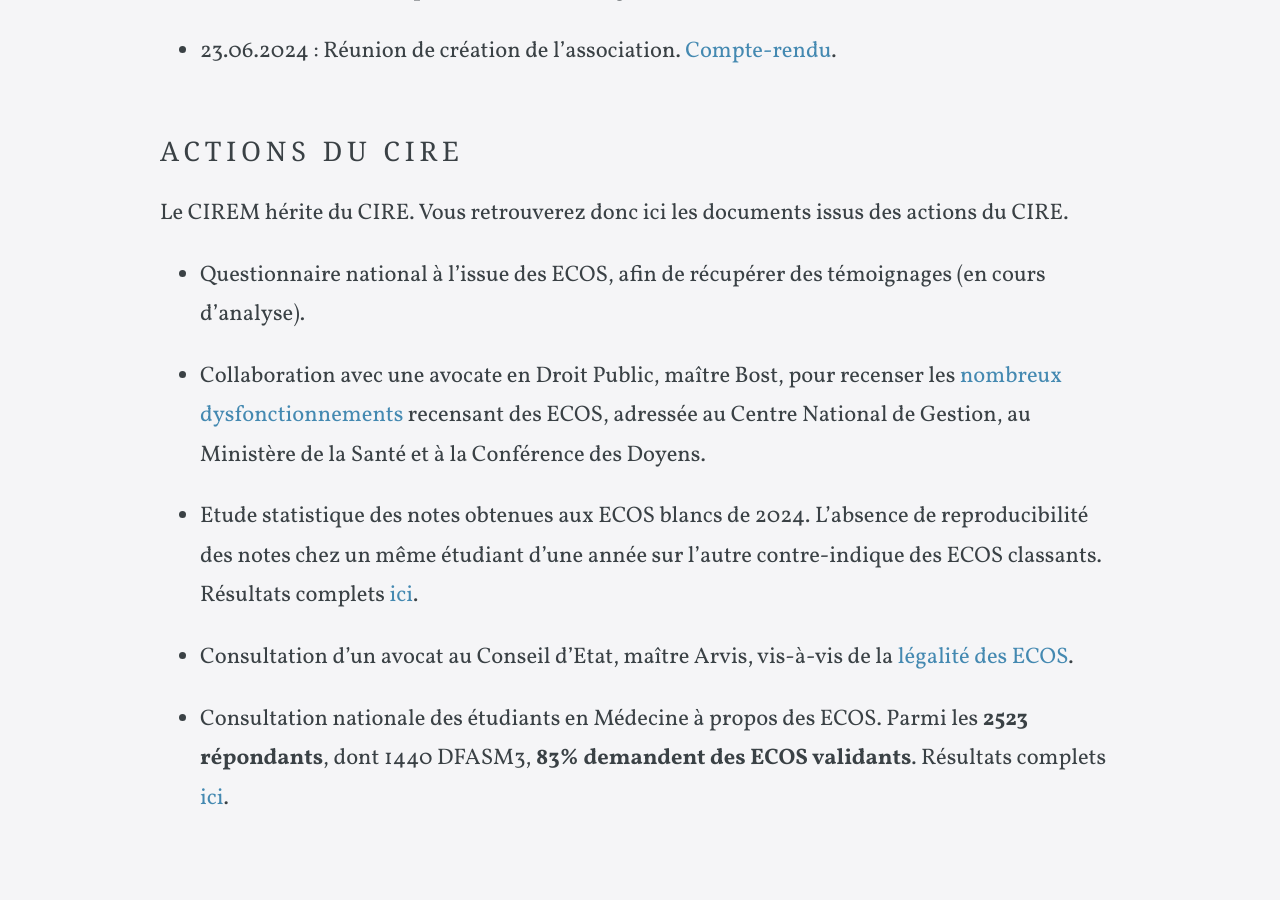
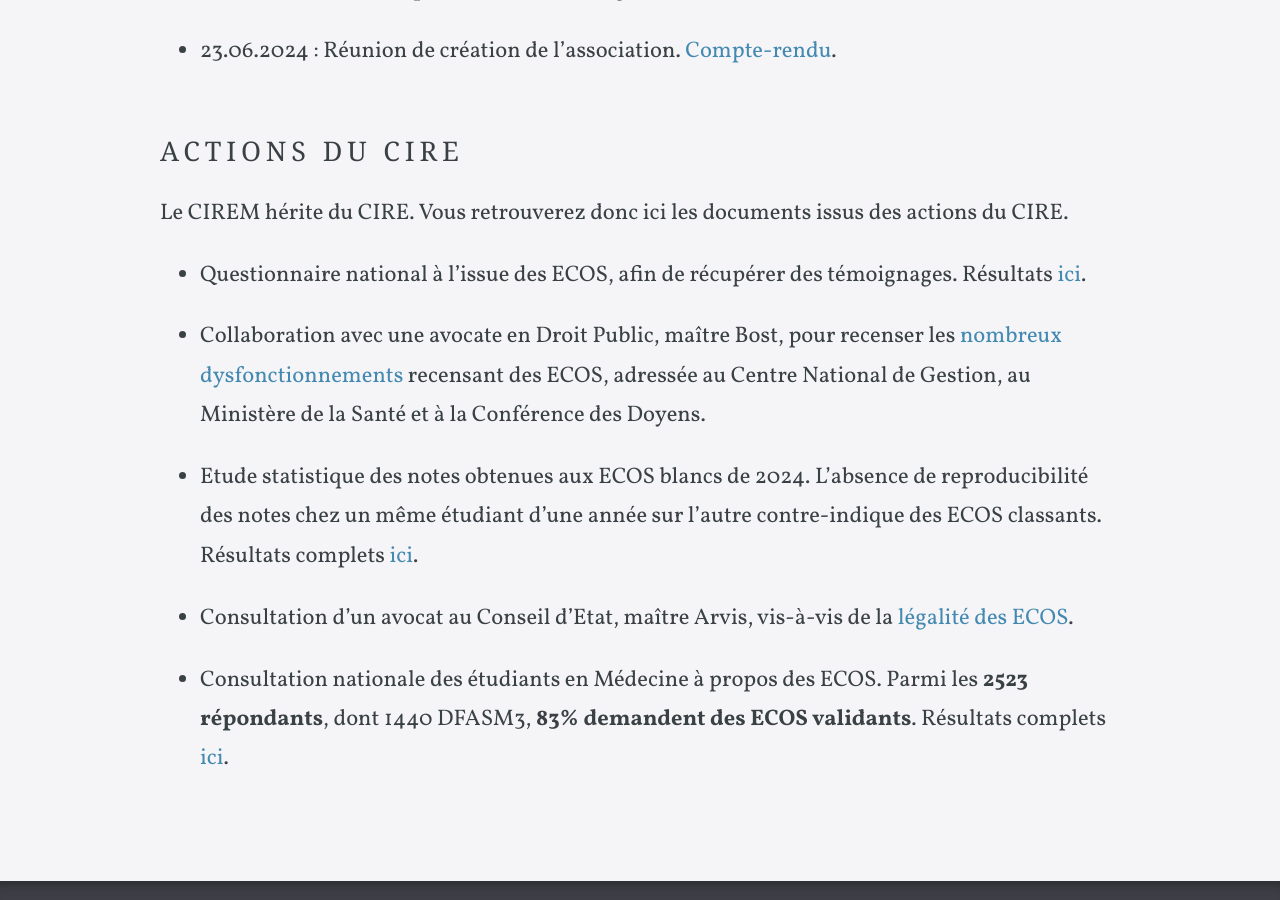
Before and after one commit to ciremwebsite/ciremwebsite.github.io, a Jekyll site: the page built from ressources/ressources.md, in a window 1280 px wide and 900 px high, scrolled down 1545 px. Built offline with Jekyll 4.4.1, drawn with Linux system fonts in a browser that asks for light colours; some web fonts are replaced.

Commit message:
Update ressources.md

```diff
--- a/ressources/ressources.md
+++ b/ressources/ressources.md
@@ -23,7 +23,7 @@ Vous trouverez ici les comptes-rendus de l'intégralité de nos réunions.
 
 Le CIREM hérite du CIRE. Vous retrouverez donc ici les documents issus des actions du CIRE.
 
-- Questionnaire national à l'issue des ECOS, afin de récupérer des témoignages (en cours d'analyse).
+- Questionnaire national à l'issue des ECOS, afin de récupérer des témoignages. Résultats [ici](https://github.com/ciremwebsite/ciremwebsite.github.io/blob/main/ressources/CIRE/Te%CC%81moignages%20post-ECOS.pdf).
 
 - Collaboration avec une avocate en Droit Public, maître Bost, pour recenser les  [nombreux dysfonctionnements](https://github.com/ciremwebsite/ciremwebsite.github.io/blob/main/ressources/CIRE/courrier_maitre_bost.pdf) recensant des ECOS, adressée au Centre National de Gestion, au Ministère de la Santé et à la Conférence des Doyens.
 
```
